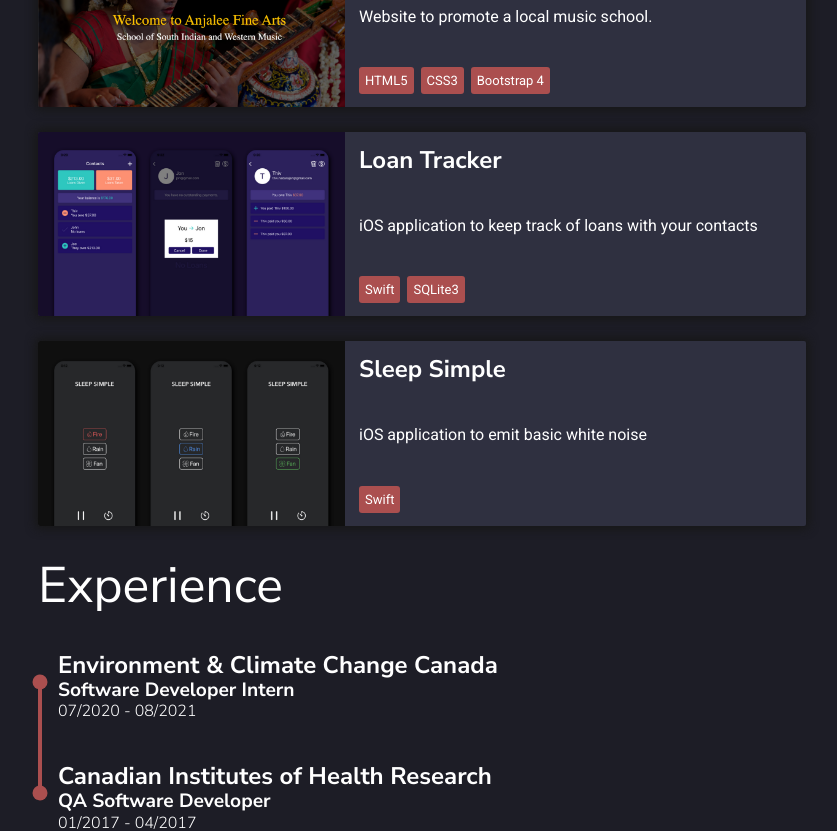
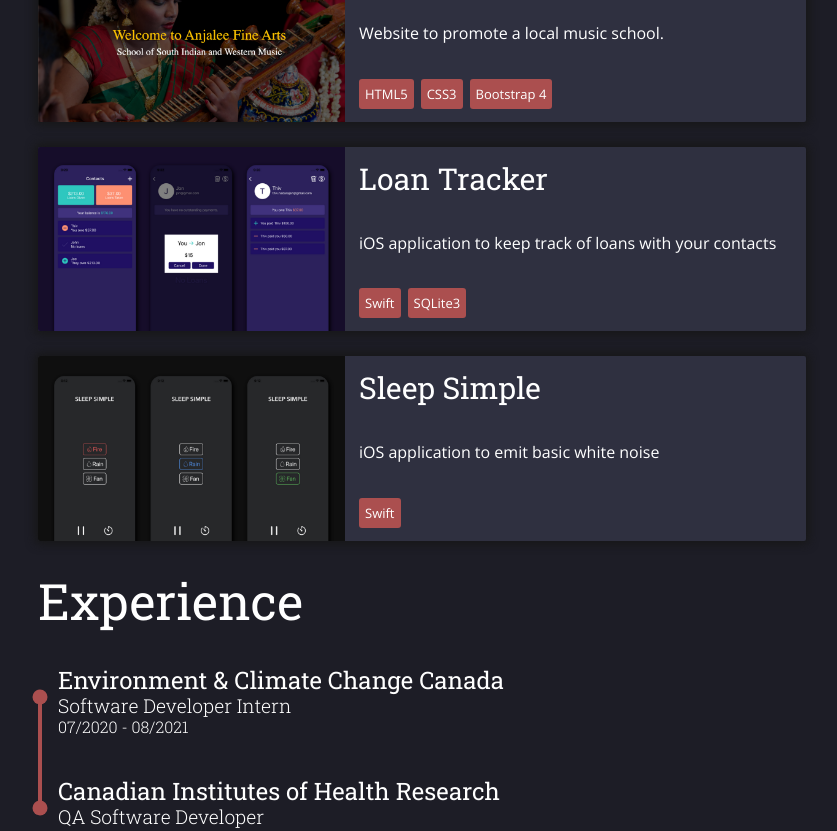
Before and after one commit to ThivagarNadarajan/thivagar.com, a React (Create React App) app: page / in a window 1280 px wide. Shown: the part 1300-2131 px from the top of the page, without its empty margins (218-1055 px from the left). Built offline with nearby package versions, Linux system fonts and the light colour scheme.

Commit message:
Update typography

```diff
--- a/public/index.html
+++ b/public/index.html
@@ -8,10 +8,10 @@
 	<link rel="manifest" href="%PUBLIC_URL%/manifest.json" />
 	<link rel="icon" type="image/png" href="favicon.png" />
 
-	<link
-		href="https://fonts.googleapis.com/css2?
-			family=Nunito+Sans:wght@300;400;700
-			&family=Roboto:wght@100;400&display=swap"
+	<link href="https://fonts.googleapis.com/css2?
+		family=Roboto+Slab:wght@300;400;500;600;700
+		&family=Open+Sans:wght@100;400
+		&display=swap"
 		rel="stylesheet"
 	>
 
--- a/src/components/Card.tsx
+++ b/src/components/Card.tsx
@@ -36,6 +36,11 @@ const Container = styled.a`
 
 	display: flex;
 	flex-direction: column;
+
+	h2 {
+		font-weight: 400;
+		font-size: 30px;
+	}
 
 	:hover {
 		background: ${colors.fgLight};
--- a/src/components/Collapsible.tsx
+++ b/src/components/Collapsible.tsx
@@ -103,15 +103,17 @@ const Container = styled.div<{ isFirst: boolean, isLast: boolean }>`
 
 	h2 {
 		font-size: 1.5rem;
+		font-weight: 400;
 	}
 
 	h3 {
 		font-size: 1.2rem;
+		font-weight: 300;
 	}
 
 	h4 {
-		font-weight: 100;
 		font-size: 1rem;
+		font-weight: 300;
 	}
 
 	.body {
--- a/src/styles/index.ts
+++ b/src/styles/index.ts
@@ -13,7 +13,7 @@ const GlobalStyle = createGlobalStyle`
 	body {
 		background: ${colors.bg};
 		color: ${colors.font};
-		font-family: Roboto;
+		font-family: Open Sans;
 		margin: 60px auto 0 auto;
 		width: 60%;
 
@@ -28,7 +28,7 @@ const GlobalStyle = createGlobalStyle`
 
 	h1, h2, h3, h4 {
 		margin: 0;
-		font-family: Nunito Sans;
+		font-family: Roboto Slab;
 		line-height: 1.2em;
 	}
 
```
